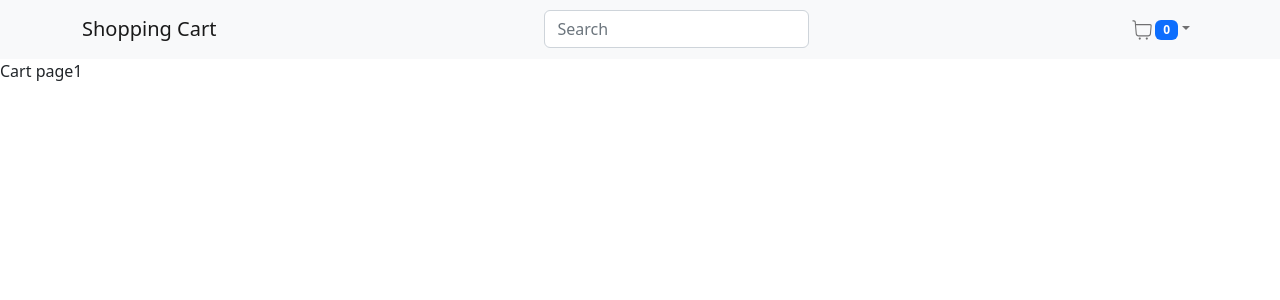
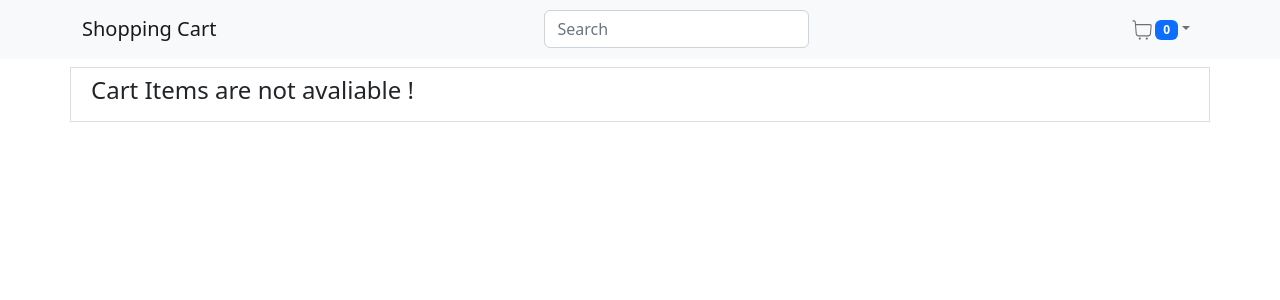
Before and after one commit to harshitverma-dev/E-commerce_shopping_cart, a React (Create React App) app: page /cart in a window 1280 px wide. Shown: the top 300 px of the page. Built offline with nearby package versions, Linux system fonts and the light colour scheme.

Commit message:
cart page created

```diff
--- a/src/App.css
+++ b/src/App.css
@@ -1,3 +1,7 @@
 .cart-popup .dropdown-menu{
   padding: 15px;
 }
+
+.cart-items,.empty-cart-items, .total-container{
+  border: 1px solid #ddd;
+}
--- a/src/App.js
+++ b/src/App.js
@@ -1,8 +1,9 @@
 import './App.css';
 import Header from './components/Header';
 import { BrowserRouter as Router, Routes, Route } from "react-router-dom";
-import Cart from './page/Cart';
+import Cart from './page/CartPage';
 import Home from './page/Home';
+import CartPage from './page/CartPage';
 
 function App() {
 	return (
@@ -11,7 +12,7 @@ function App() {
 				<Header />
 				<Routes>
 					<Route exact path="/home" element={<Home />} />
-					<Route exact path="/cart" element={<Cart />} />
+					<Route exact path="/cart" element={<CartPage />} />
 				</Routes>
 			</Router>
 		</>
--- a/src/components/Header.js
+++ b/src/components/Header.jsx
@@ -1,9 +1,9 @@
 import React, { useContext } from 'react'
-import { NavDropdown, Navbar, Nav, Form, Container, Button, Badge, Image, Row, Col } from 'react-bootstrap'
+import { NavDropdown, Navbar, Nav, Form, Container, Button, Badge, Image, Row, Col, NavLink } from 'react-bootstrap'
 import { CiShoppingCart } from "react-icons/ci";
 import { Cart } from '../context/Context';
 import { AiOutlineDelete } from "react-icons/ai";
-import { useNavigate } from 'react-router-dom/dist';
+import { Link, useNavigate } from 'react-router-dom/dist';
 
 const Header = () => {
     const { state, dispatch } = useContext(Cart);
@@ -12,7 +12,9 @@ const Header = () => {
     return (
         <Navbar bg="light" expand="lg">
             <Container>
-                <Navbar.Brand href="#">Shopping Cart</Navbar.Brand>
+                <Link to="/home" style={{textDecorationLine: "none"}}>
+                    <Navbar.Brand>Shopping Cart</Navbar.Brand>
+                </Link>
                 <Form>
                     <Form.Control
                         type="search"
@@ -37,12 +39,12 @@ const Header = () => {
                                                 {items.name}
                                             </span>
                                             <span>
-                                                <AiOutlineDelete size={20} style={{ cursor: "pointer" }} onClick={()=>{
+                                                <AiOutlineDelete size={20} style={{ cursor: "pointer" }} onClick={() => {
                                                     dispatch({
                                                         type: "Remove_From_Cart",
                                                         payload: items.id
                                                     })
-                                                }}/>
+                                                }} />
                                             </span>
                                         </div>
                                     )
--- /dev/null
+++ b/src/components/ItemsSelect.jsx
@@ -0,0 +1,14 @@
+import Form from 'react-bootstrap/Form';
+
+const ItemsSelect = () => {
+    return (
+        <Form.Select aria-label="Default select example">
+            <option>Select Items</option>
+            <option value="1">One</option>
+            <option value="2">Two</option>
+            <option value="3">Three</option>
+        </Form.Select>
+    );
+}
+
+export default ItemsSelect;
--- a/src/page/Cart.js
+++ /dev/null
@@ -1,11 +0,0 @@
-import React from 'react'
-
-const Cart = () => {
-    return (
-        <div>
-        Cart page1
-        </div>
-    )
-}
-
-export default Cart
--- /dev/null
+++ b/src/page/CartPage.jsx
@@ -0,0 +1,67 @@
+import React, { useContext } from 'react'
+import { Cart } from '../context/Context';
+import { Button, Col, Container, Row } from 'react-bootstrap';
+import Rating from '../components/Rating';
+import { AiOutlineDelete } from "react-icons/ai";
+import ItemsSelect from '../components/ItemsSelect';
+
+const CartPage = () => {
+    const { state, dispatch } = useContext(Cart);
+    return (
+        <Container>
+            {
+                state.cart.length > 0 ?
+                    state.cart.map((cartItems) => {
+                        const { image, name, price, ratings } = cartItems;
+                        return (
+                            <Row className='cart-items p-2 my-2'>
+                                <Col lg={8} className='d-flex'>
+                                    <img src={image} width={80} height={60} />
+                                    <span class="mx-3">{name}</span>
+                                    <span class="mx-4">{price.split('.')[0]}</span>
+                                    <span className='d-flex mx-3'>
+                                        <Rating rate={ratings} />
+                                    </span>
+                                </Col>
+                                <Col lg={4}>
+                                    <Row>
+                                        <Col lg={10}>
+                                            <ItemsSelect />
+                                        </Col>
+                                        <Col lg={2}>
+                                            <AiOutlineDelete size={20} style={{ cursor: "pointer" }} onClick={() => {
+                                                dispatch({
+                                                    type: "Remove_From_Cart",
+                                                    payload: cartItems.id
+                                                })
+                                            }} />
+                                        </Col>
+                                    </Row>
+                                </Col>
+                            </Row>
+                        )
+                    }) :
+                    <>
+                        <Row className='empty-cart-items p-2 my-2'>
+                            <Col xs={12}>
+                                <h4>Cart Items are not avaliable !</h4>
+                            </Col>
+                        </Row>
+                    </>
+            }
+            {
+                state.cart.length !== 0 && <Row className='d-flex align-items-center total-container p-2 my-2'>
+                    <Col lg={6}>
+                        <h5>SubTotal 3 Items</h5>
+                    </Col>
+                    <Col lg={6} className="d-flex justify-content-end align-items-center">
+                        <span>Total: $ 890</span>
+                        <Button varient="primary" className='ms-4'>Checkout</Button>
+                    </Col>
+                </Row>
+            }
+        </Container>
+    )
+}
+
+export default CartPage
```
Also changed, not shown: src/components/Filter.jsx (renamed from src/components/Filter.js), src/components/Rating.jsx (renamed from src/components/Rating.js), src/components/SingleProduct.jsx (renamed from src/components/SingleProduct.js), src/context/Context.jsx (renamed from src/context/Context.js), src/context/Reducers.jsx (renamed from src/context/Reducers.js), src/page/Home.jsx (renamed from src/page/Home.js).
